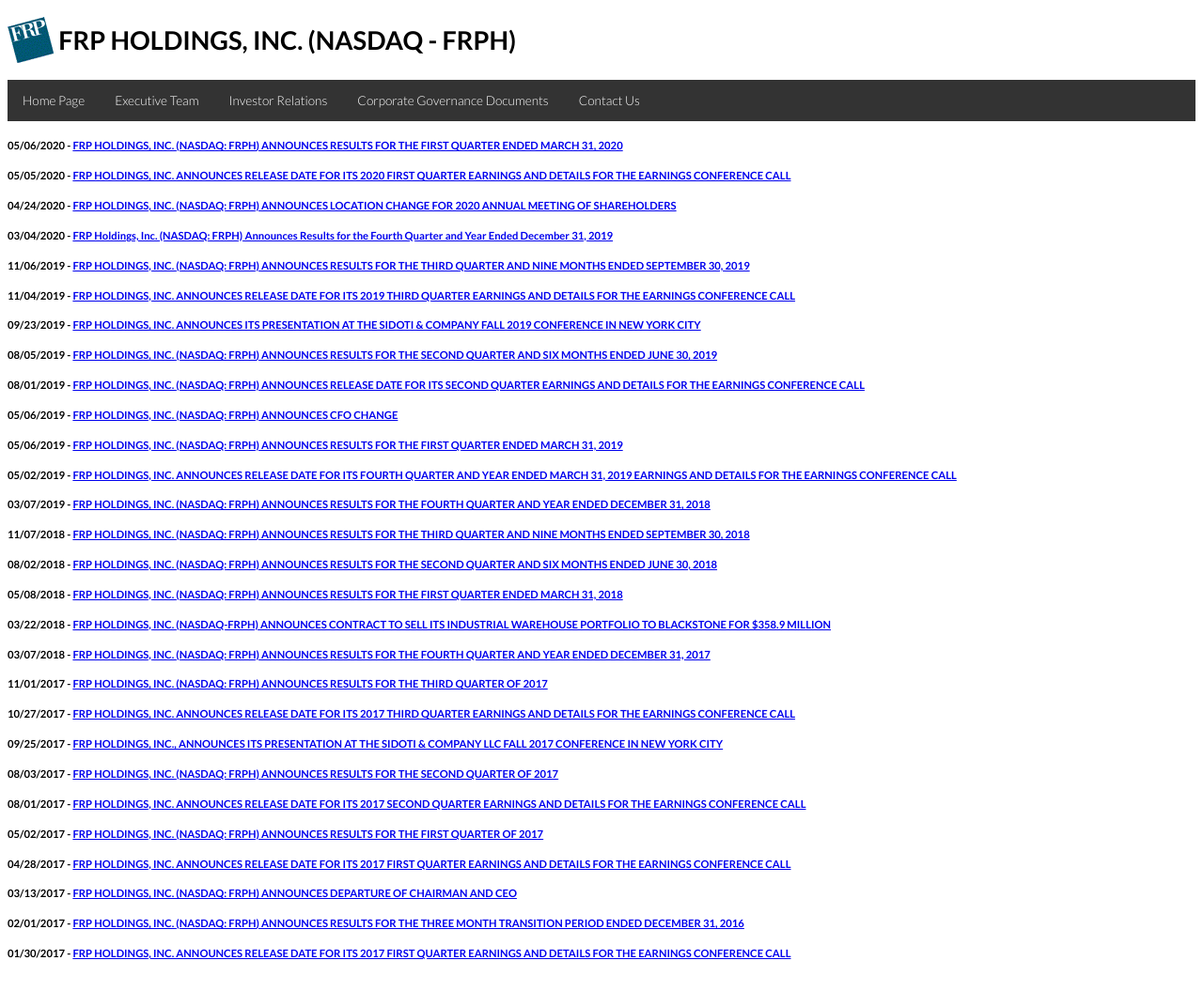
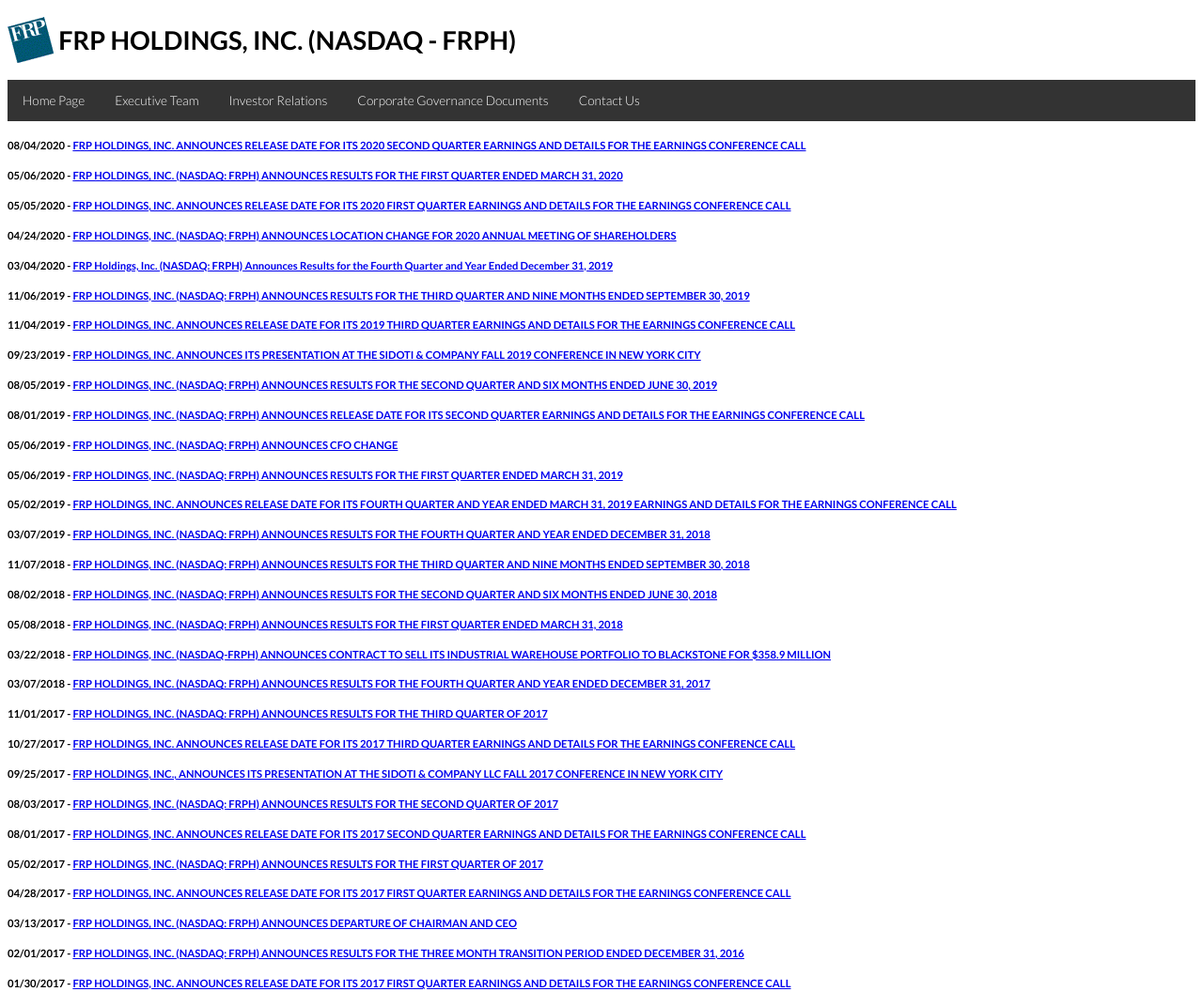
Before and after one commit to frpholdings/frpholdings.github.io, a Jekyll site: the page built from news.md, in a window 1280 px wide. Shown: the whole page at 94% size. Built offline with Jekyll 4.4.1, drawn with Linux system fonts in a browser that asks for light colours; before the commit the page ends 1040 px from its top, so only the background shows below that.

Commit message:
Update news.yml

```diff
--- a/_data/news.yml
+++ b/_data/news.yml
@@ -109,3 +109,7 @@
 - Date: "2020-05-06"
   Title: "FRP HOLDINGS, INC. (NASDAQ: FRPH) ANNOUNCES RESULTS FOR THE FIRST QUARTER ENDED MARCH 31, 2020"
   File: FRPH_Press_Release_1st_qtr_2020.pdf
+
+- Date: "2020-08-04"
+  Title: "FRP HOLDINGS, INC. ANNOUNCES RELEASE DATE FOR ITS 2020 SECOND QUARTER EARNINGS AND DETAILS FOR THE EARNINGS CONFERENCE CALL"
+  File: 2nd_qtr_earnings_release date announcement_2020.pdf
```
